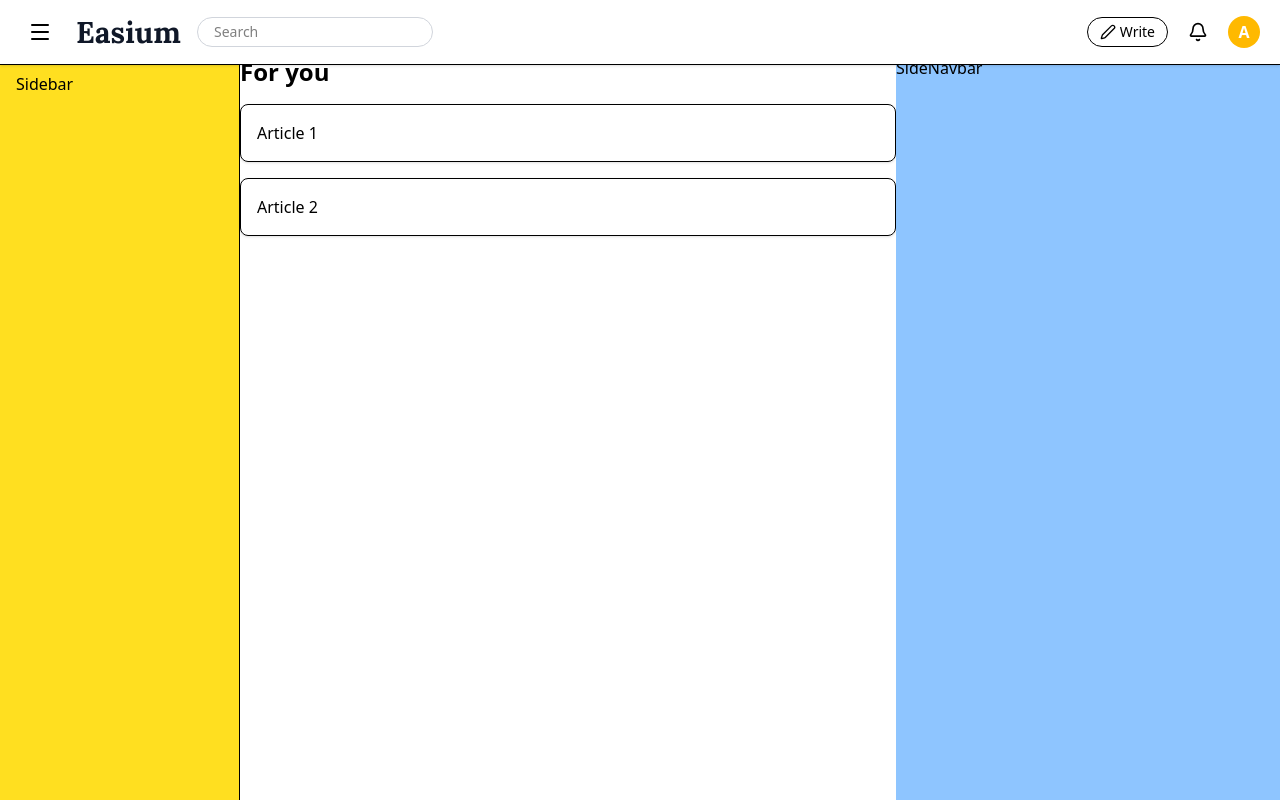
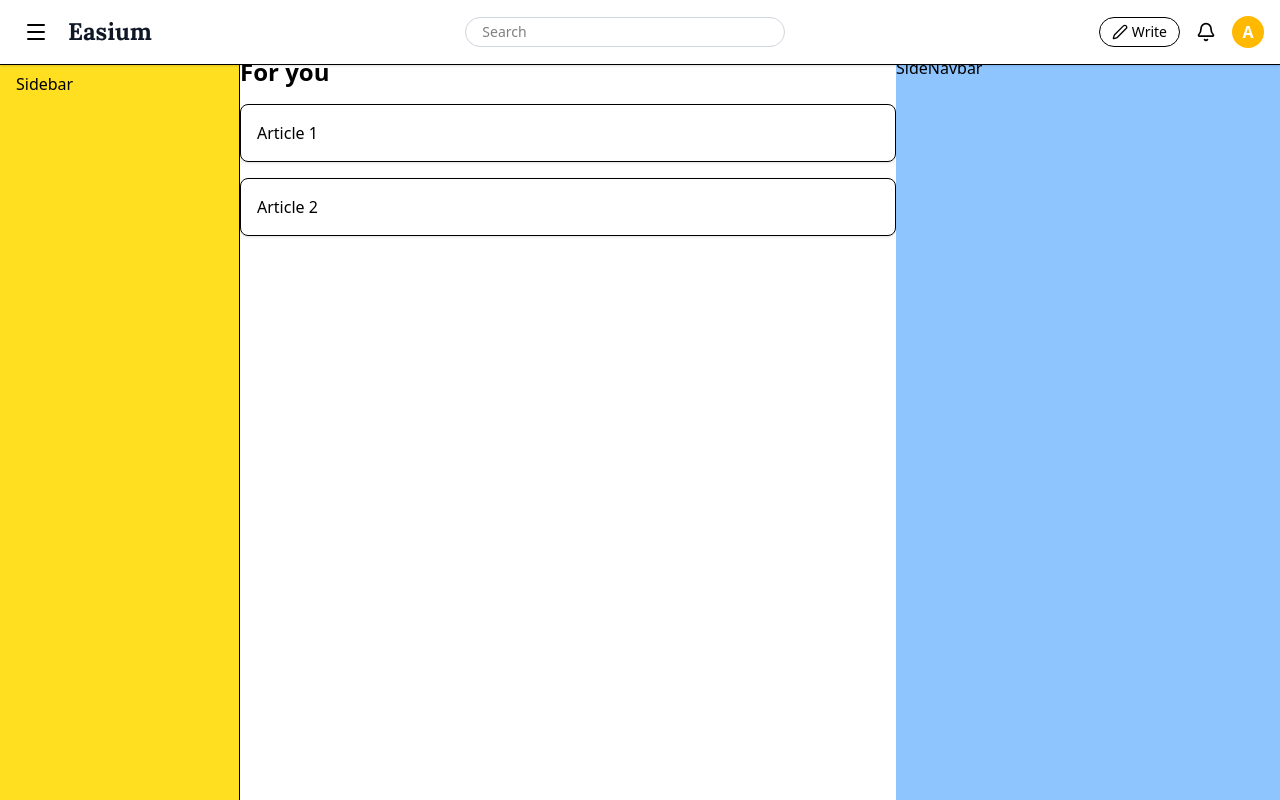
Before and after one commit to NgocPMT/FA25_FER202_GROUP_3, a React (Vite) app: page /home in a window 1280 px wide. Built offline with nearby package versions, Linux system fonts and the light colour scheme.

Commit message:
navbarrr

```diff
--- a/src/components/Navbar.jsx
+++ b/src/components/Navbar.jsx
@@ -1,53 +1,77 @@
+import { useState } from "react";
 import { Link } from "react-router-dom";
-import { Menu, Bell, Pen } from "lucide-react";
+import { Menu, Bell, Pen, Search, X } from "lucide-react";
 
 const Navbar = () => {
+  const [showSearch, setShowSearch] = useState(false);
+
   return (
     <nav className="sticky top-0 z-50 bg-white border-b shadow-sm">
-      <div className="flex justify-between items-center px-5 py-3">
-        {/* Left Section */}
-        <div className="flex items-center gap-4">
-          {/* Sidebar button */}
+      {/* Thanh trên cùng */}
+      <div className="flex items-center justify-between flex-wrap px-4 py-3 w-full min-w-0">
+        {/* LEFT */}
+        <div className="flex items-center gap-3 flex-shrink-0 min-w-0">
           <button className="p-2 rounded-full hover:bg-gray-100">
             <Menu className="w-6 h-6" />
           </button>
 
-          {/* Logo */}
           <Link
             to="/"
-            className="font-lora font-bold text-2xl sm:text-3xl text-gray-900"
+            className="font-lora font-bold text-2xl text-gray-900 truncate"
           >
             Easium
           </Link>
-
-          {/* Search box */}
-          <div className="hidden sm:block">
-            <input
-              type="text"
-              placeholder="Search"
-              className="border border-gray-300 rounded-full px-4 py-1 text-sm focus:outline-none focus:ring-2 focus:ring-amber-400"
-            />
-          </div>
         </div>
 
-        {/* Right Section */}
-        <div className="flex items-center gap-3">
-          {/* Write button */}
-          <button className="flex items-center gap-1 px-3 py-1 border rounded-full text-sm hover:bg-gray-100">
+        {/* CENTER (search input khi >=727px) */}
+        <div className="hidden [@media(min-width:727px)]:flex justify-center flex-1 min-w-0 px-4">
+          <input
+            type="text"
+            placeholder="Search"
+            className="w-full max-w-xs border border-gray-300 rounded-full px-4 py-1 text-sm focus:outline-none focus:ring-2 focus:ring-amber-400 [@media(max-width:900px)]:max-w-[200px]"
+          />
+        </div>
+
+        {/* RIGHT */}
+        <div className="flex items-center gap-2 flex-shrink-0 min-w-0">
+          <button className="hidden [@media(min-width:727px)]:flex items-center gap-1 px-3 py-1 border rounded-full text-sm hover:bg-gray-100">
             <Pen className="w-4 h-4" />
-            <span className="hidden sm:inline">Write</span>
+            <span>Write</span>
           </button>
 
-          {/* Notification */}
-          <button className="p-2 rounded-full hover:bg-gray-100">
+          <button className="hidden [@media(min-width:727px)]:block p-2 rounded-full hover:bg-gray-100">
             <Bell className="w-5 h-5" />
           </button>
 
-          {/* Avatar (sau này có thể đổi thành ảnh user) */}
-          <div className="w-8 h-8 rounded-full bg-amber-400 flex items-center justify-center text-white font-bold cursor-pointer">
+          <button
+            className="p-2 rounded-full hover:bg-gray-100 [@media(min-width:727px)]:hidden"
+            onClick={() => setShowSearch(!showSearch)}
+          >
+            {showSearch ? <X className="w-5 h-5" /> : <Search className="w-5 h-5" />}
+          </button>
+
+          <div className="w-8 h-8 rounded-full bg-amber-400 flex items-center justify-center text-white font-bold cursor-pointer flex-shrink-0 overflow-hidden">
             A
           </div>
         </div>
+      </div>
+
+      {/* Thanh search trượt xuống khi showSearch = true (chỉ hiện khi <727px) */}
+      <div
+        className={`overflow-hidden transition-all duration-300 ease-in-out border-t [@media(min-width:727px)]:hidden ${
+          showSearch ? "max-h-20 opacity-100" : "max-h-0 opacity-0"
+        }`}
+      >
+        {showSearch && (
+          <div className="px-4 py-3 bg-white">
+            <input
+              type="text"
+              placeholder="Search Easium..."
+              autoFocus
+              className="w-full border border-gray-300 rounded-full px-4 py-2 text-sm focus:outline-none focus:ring-2 focus:ring-amber-400"
+            />
+          </div>
+        )}
       </div>
     </nav>
   );
```
